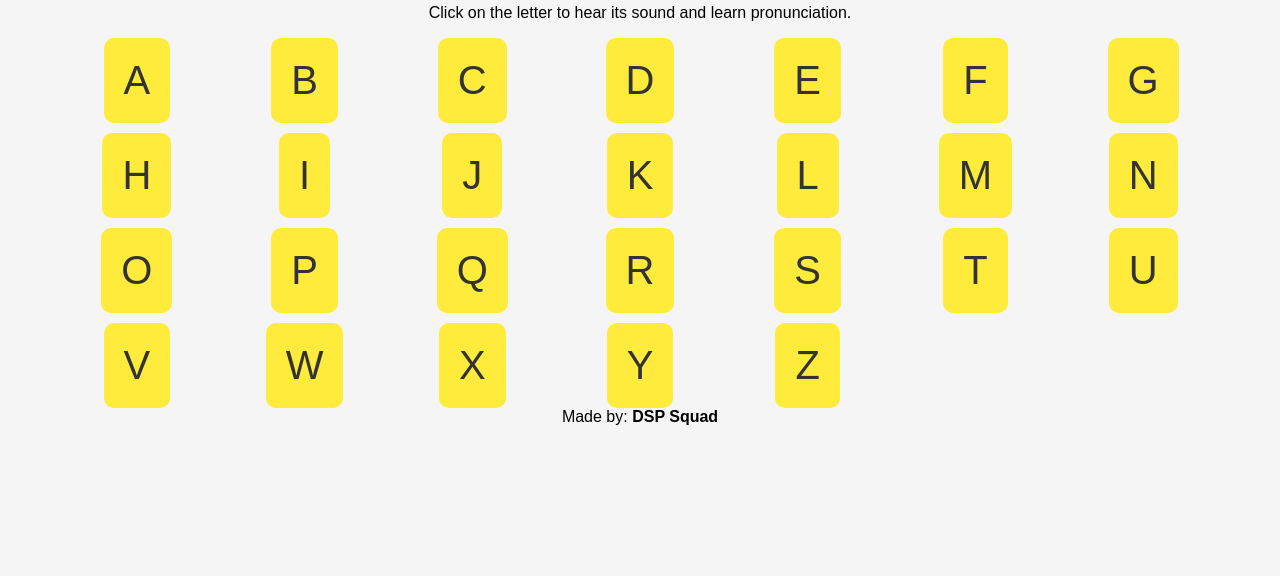
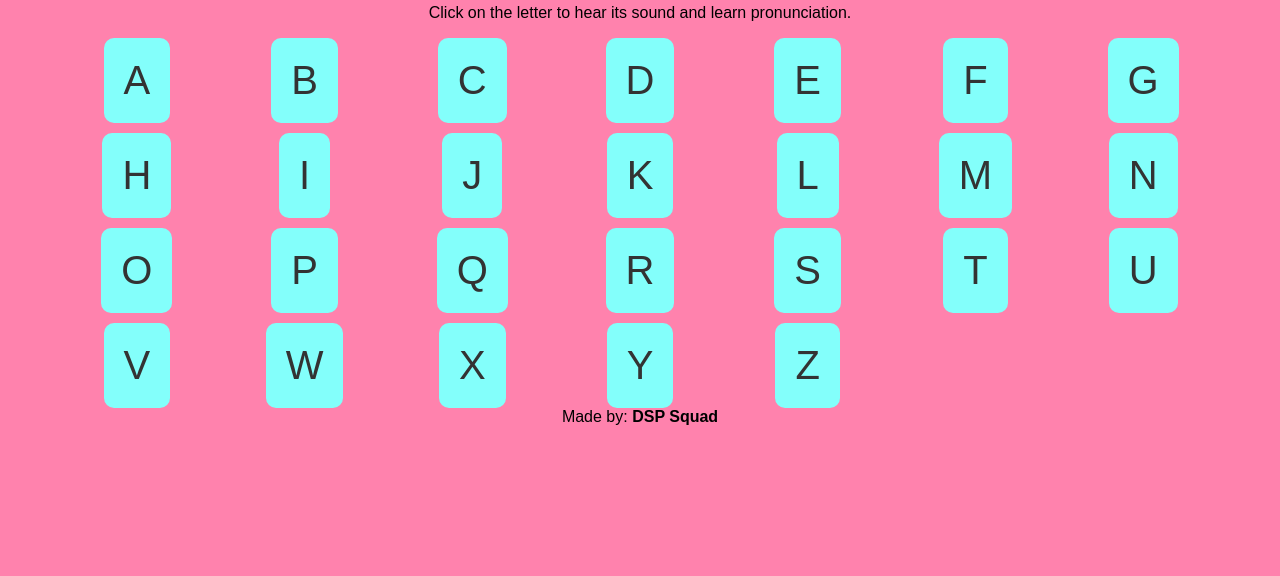
Before and after one commit to Prolayjit-B14/Hugsy-H4B, a plain HTML site: page letter/letter.html in a window 1280 px wide. Shown: the part 224-800 px from the top of the page. Drawn offline with Linux system fonts and the light colour scheme.

Commit message:
added css

```diff
--- a/letter/letter.css
+++ b/letter/letter.css
@@ -1,6 +1,6 @@
 body {
     font-family: Arial, sans-serif;
-    background-color: #f5f5f5;
+    background-color: #ff82ad;
     text-align: center;
     padding: 50px;
 }
@@ -17,7 +17,7 @@ h3 {
 }
 
 .letter {
-    background-color: #ffeb3b;
+    background-color: #83fffb;
     color: #333;
     font-size: 40px;
     padding: 20px;
```
